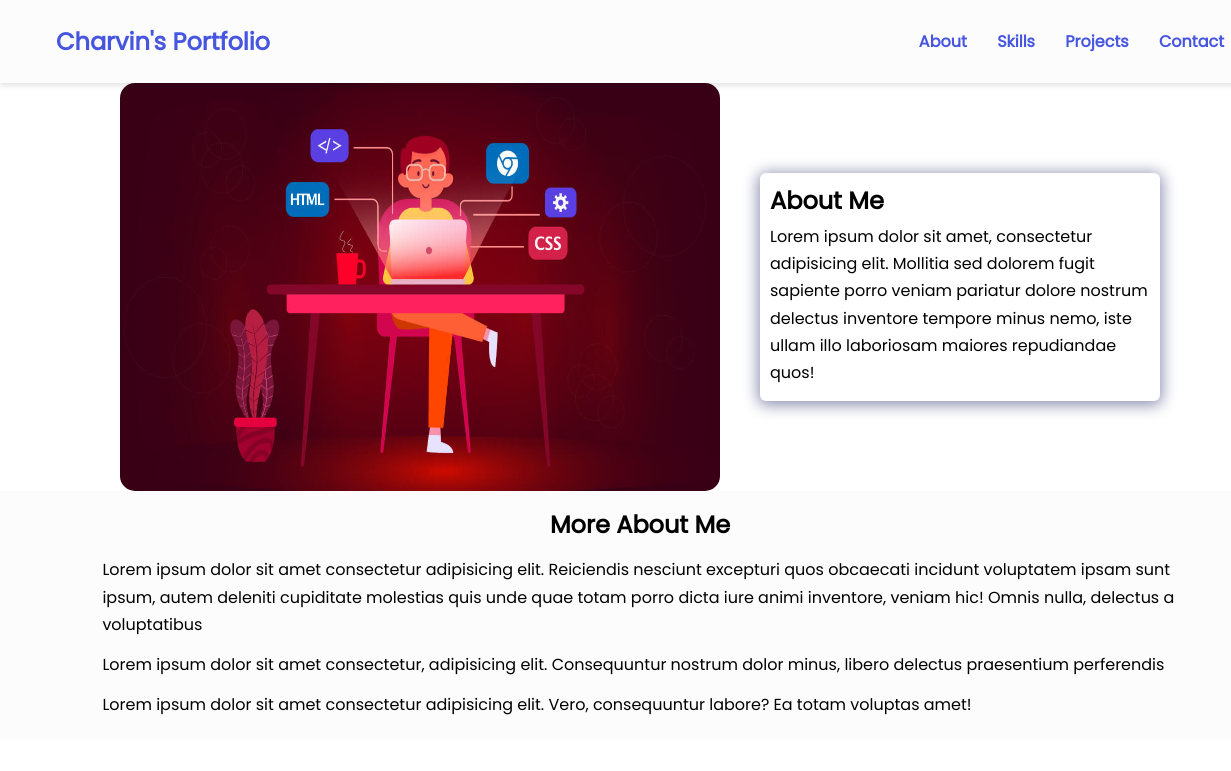
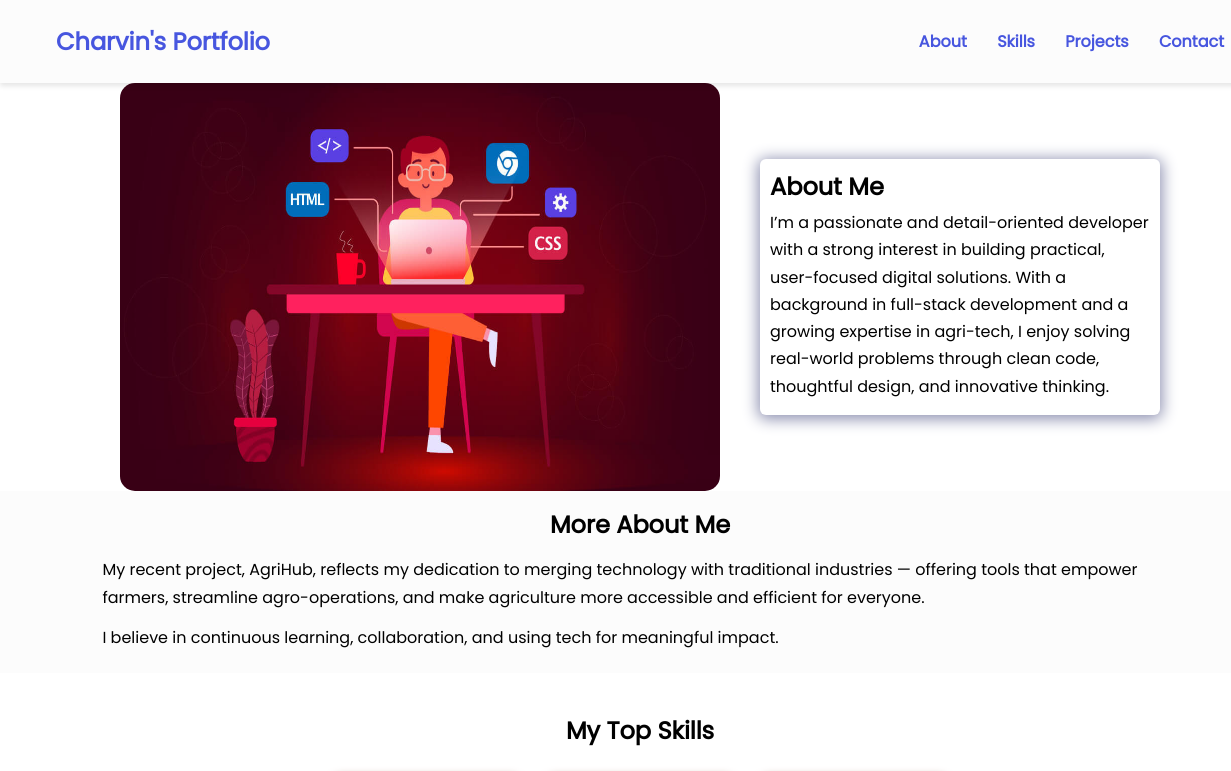
Before and after one commit to charvin1125/DEVELOPER-PORTFOLIO, a plain HTML site: page index.html in a window 1280 px wide. Shown: the top 771 px of the page, 0-1231 px from the left. Drawn offline with nearby package versions, Linux system fonts and the light colour scheme; a script that the page names is missing.

Commit message:
Update index.html

```diff
--- a/index.html
+++ b/index.html
@@ -58,10 +58,7 @@
         <div class="bio animate__animated animate__shakeX">
           <h2 class="bio-title">About Me</h2>
           <p class="bio-text">
-            Lorem ipsum dolor sit amet, consectetur adipisicing elit. Mollitia sed
-            dolorem fugit sapiente porro veniam pariatur dolore nostrum delectus
-            inventore tempore minus nemo, iste ullam illo laboriosam maiores
-            repudiandae quos!
+         I’m a passionate and detail-oriented developer with a strong interest in building practical, user-focused digital solutions. With a background in full-stack development and a growing expertise in agri-tech, I enjoy solving real-world problems through clean code, thoughtful design, and innovative thinking.
           </p>
         </div>
   </section>
@@ -69,19 +66,12 @@
     <section class="more-about">
         <h2>More About Me</h2>
         <p>
-          Lorem ipsum dolor sit amet consectetur adipisicing elit. Reiciendis
-          nesciunt excepturi quos obcaecati incidunt voluptatem ipsam sunt ipsum,
-          autem deleniti cupiditate molestias quis unde quae totam porro dicta
-          iure animi inventore, veniam hic! Omnis nulla, delectus a voluptatibus
+          My recent project, AgriHub, reflects my dedication to merging technology with traditional industries — offering tools that empower farmers, streamline agro-operations, and make agriculture more accessible and efficient for everyone.
         </p>
         <p>
-          Lorem ipsum dolor sit amet consectetur, adipisicing elit. Consequuntur
-          nostrum dolor minus, libero delectus praesentium perferendis
+          I believe in continuous learning, collaboration, and using tech for meaningful impact.
         </p>
-        <p>
-          Lorem ipsum dolor sit amet consectetur adipisicing elit. Vero,
-          consequuntur labore? Ea totam voluptas amet!
-        </p>
+
       </section>
     <!-- Skills section -->
     <section class="skills" id="skills">
```
